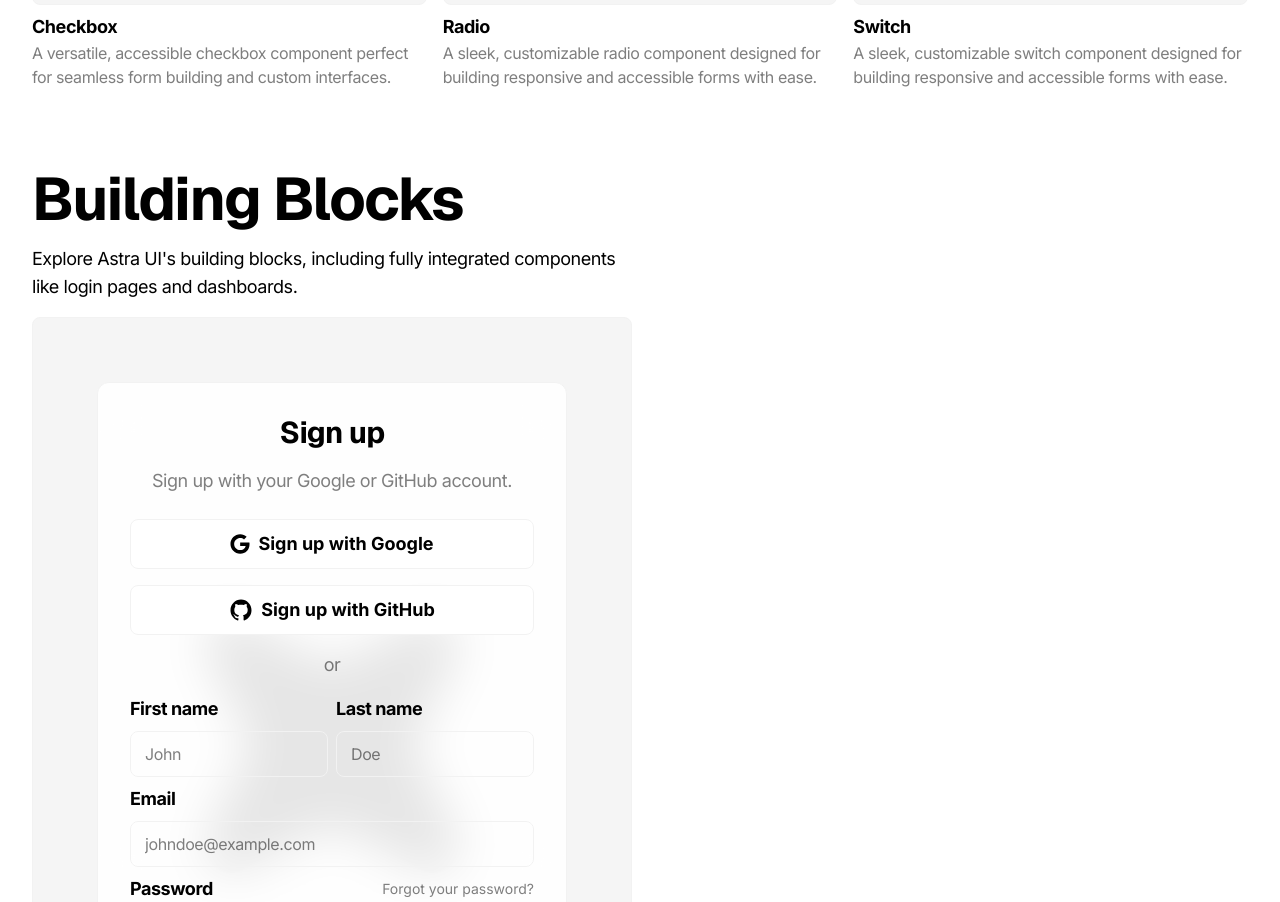
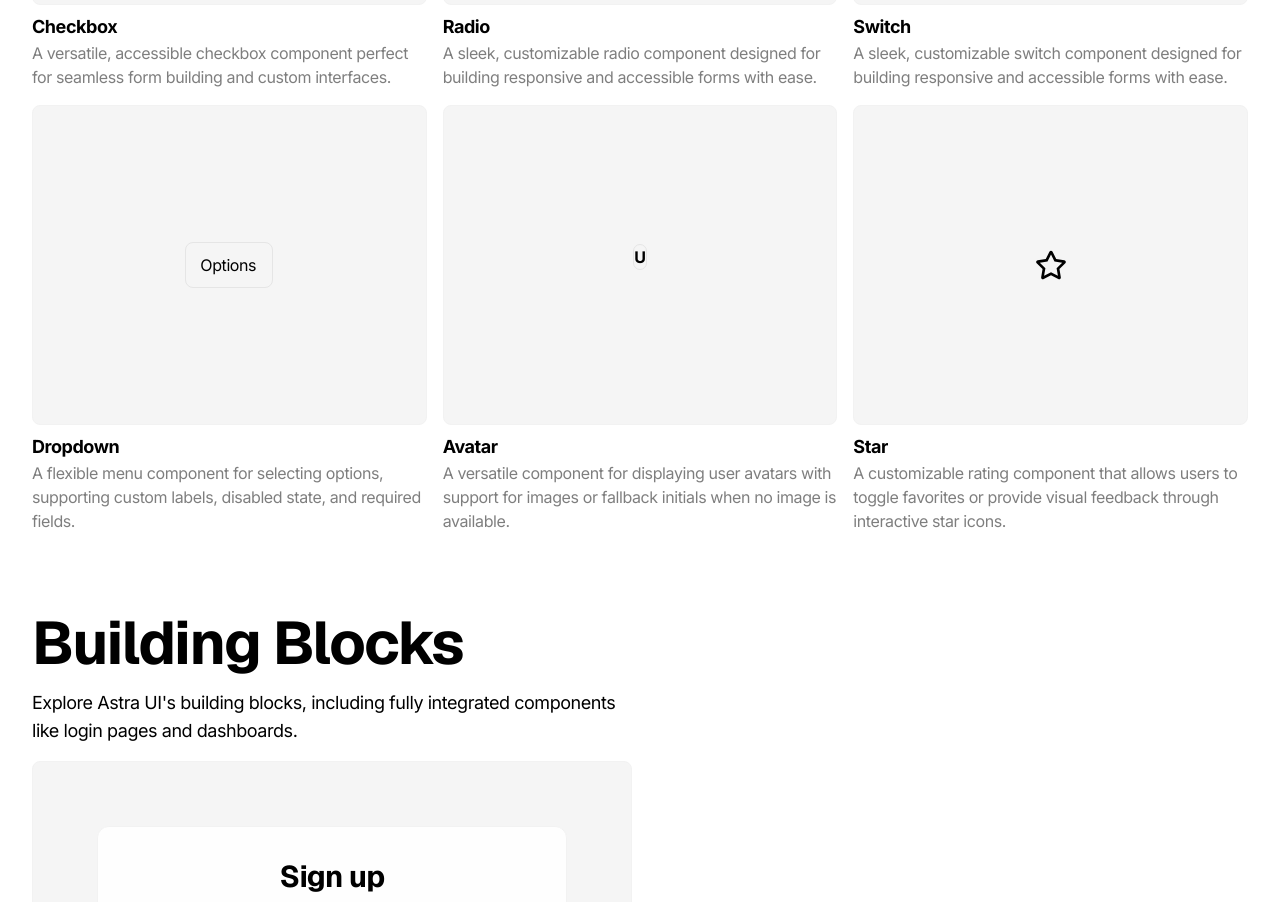
Before and after one commit to astraui/astraui, a Next.js app: page /components in a window 1280 px wide. Shown: the part 1455-2357 px from the top of the page. Built offline with nearby package versions, Linux system fonts and the light colour scheme.

Commit message:
Create 3 new components

```diff
--- /dev/null
+++ b/app/components/avatar/page.mdx
@@ -0,0 +1,40 @@
+import Avatar from '@/components/astra/Avatar';
+import ComponentWrapper from '@/components/ComponentWrapper';
+import CommandLine from '@/components/astra/CommandLine';
+
+# Avatar
+
+A versatile component for displaying user avatars with support for images or fallback initials when no image is available.
+
+<div className="my-8 flex flex-col gap-4">
+  <ComponentWrapper>
+    <div className="flex items-center gap-4">
+      <Avatar displayName="John Doe" size={128} />
+    </div>
+  </ComponentWrapper>
+</div>
+
+## Installation
+
+Install the Avatar component quickly using your favorite package manager with these simple commands.
+
+<div className="my-8 flex flex-col gap-4">
+  <CommandLine command="npx astui@latest add Avatar" />
+  <CommandLine command="pnpm dlx astui@latest add Avatar" />
+</div>
+
+## Usage
+
+See how to import and use the Avatar component in your projects.
+
+<div className="my-8 flex flex-col gap-4">
+  <CommandLine language="tsx" command='import Avatar from "@/components/astra/Avatar"' />
+  <CommandLine language="tsx" command='// With image avatar
+<Avatar
+  avatar="/path/to/avatar.jpg"
+  displayName="John Doe"
+  size={128}
+/>' />
+  <CommandLine language="tsx" command='// With fallback (displays initial "J")
+<Avatar displayName="John Doe" size={64} />' />
+</div>
--- a/app/components/components.ts
+++ b/app/components/components.ts
@@ -8,7 +8,8 @@ import CodeBlock from "@/components/astra/CodeBlock"
 import Checkbox from '@/components/astra/Checkbox';
 import Radio from '@/components/astra/Radio';
 import Switch from '@/components/astra/Switch';
-
+import Dropdown from '@/components/astra/Dropdown';
+import Avatar from '@/components/astra/Avatar';import Star from '@/components/astra/Star';
 interface ComponentItem {
   preview: React.ReactNode;
   name: string;
@@ -27,6 +28,9 @@ const codeBlock = React.createElement(CodeBlock);
 const checkbox = React.createElement(Checkbox);
 const radio = React.createElement(Radio);
 const switchComp = React.createElement(Switch);
+const dropdown = React.createElement(Dropdown);
+const avatar = React.createElement(Avatar);
+const star = React.createElement(Star);
 
 // Use the components in the array
 const components: ComponentItem[] = [
@@ -83,6 +87,24 @@ const components: ComponentItem[] = [
     name: "Switch",
     desc: "A sleek, customizable switch component designed for building responsive and accessible forms with ease.",
     link: "/components/switch"
+  },
+  {
+    preview: dropdown,
+    name: "Dropdown",
+    desc: "A flexible menu component for selecting options, supporting custom labels, disabled state, and required fields.",
+    link: "/components/dropdown"
+  },
+  {
+    preview: avatar,
+    name: "Avatar",
+    desc: "A versatile component for displaying user avatars with support for images or fallback initials when no image is available.",
+    link: "/components/avatar"
+  },
+  {
+    preview: star,
+    name: "Star",
+    desc: "A customizable rating component that allows users to toggle favorites or provide visual feedback through interactive star icons.",
+    link: "/components/star"
   }
 ];
 
--- /dev/null
+++ b/app/components/dropdown/page.mdx
@@ -0,0 +1,31 @@
+import Dropdown from '@/components/astra/Dropdown';
+import ComponentWrapper from '@/components/ComponentWrapper';
+import CommandLine from '@/components/astra/CommandLine';
+
+# Dropdown
+
+A flexible menu component for selecting options, supporting custom labels, disabled state, and required fields.
+
+<div className="my-8 flex flex-col gap-4">
+  <ComponentWrapper>
+    <Dropdown className="w-1/2"/>
+  </ComponentWrapper>
+</div>
+
+## Installation
+
+Install the Dropdown component quickly using your favorite package manager with these simple commands.
+
+<div className="my-8 flex flex-col gap-4">
+  <CommandLine command="npx astui@latest add Dropdown" />
+  <CommandLine command="pnpm dlx astui@latest add Dropdown" />
+</div>
+
+## Usage
+
+See how to import and use the Dropdown component with options and a change handler function.
+
+<div className="my-8 flex flex-col gap-4">
+  <CommandLine language="tsx" command='import Dropdown from "@/components/astra/Dropdown"' />
+  <CommandLine language="tsx" command='<Dropdown options={[{ value: "option1", label: "Option 1" }]} placeholder="Select an option" onChange={handleChange} />' />
+</div>
--- /dev/null
+++ b/app/components/star/page.mdx
@@ -0,0 +1,35 @@
+import Star from '@/components/astra/Star';
+import ComponentWrapper from '@/components/ComponentWrapper';
+import CommandLine from '@/components/astra/CommandLine';
+
+# Star
+
+A customizable rating component that allows users to toggle favorites or provide visual feedback through interactive star icons.
+
+<div className="my-8 flex flex-col gap-4">
+  <ComponentWrapper>
+    <div className="flex items-center gap-4">
+      <Star />
+    </div>
+  </ComponentWrapper>
+</div>
+
+## Installation
+
+Install the Star component quickly using your favorite package manager with these simple commands.
+
+<div className="my-8 flex flex-col gap-4">
+  <CommandLine command="npx astui@latest add Star" />
+  <CommandLine command="pnpm dlx astui@latest add Star" />
+</div>
+
+## Usage
+
+See how to import and use the Star component in your projects.
+
+<div className="my-8 flex flex-col gap-4">
+  <CommandLine language="tsx" command='import Star from "@/components/astra/Star"' />
+<Star />
+  <CommandLine language="tsx" command='// With custom props
+<Star initialValue={true} size={64} color="#FFD700" onClick={() => console.log("Star clicked!")} />' />
+</div>
--- a/app/page.tsx
+++ b/app/page.tsx
@@ -13,7 +13,7 @@ import CopyButton from './CopyButton'
 
 const Home: React.FC = () => {
   return (
-    <main className="flex flex-col gap-20">
+    <main className="flex fl flex-col gap-20">
       <section className="w-full flex flex-col gap-4">
         <h1>Design fast. Build smart. Shine with Astra UI.</h1>
         <p>Astra UI offers beautifully-designed, accessible components with seamless framework integration. Open-source and fully customizable.</p>
--- /dev/null
+++ b/components/astra/Avatar.tsx
@@ -0,0 +1,69 @@
+import React from "react";
+import { cn } from "@/lib/utils";
+import Image from "next/image";
+
+interface AvatarProps {
+  avatar?: string;
+  displayName: string;
+  size?: number;
+  backgroundColor?: string;
+  className?: string;
+}
+
+interface AvatarFallbackProps {
+  initial?: string;
+  size?: number;
+  className?: string;
+}
+
+const AvatarFallback: React.FC<AvatarFallbackProps> = ({
+  initial = "U",
+  size = 128,
+  className,
+}) => (
+  <div
+    className={cn(
+      "flex items-center justify-center rounded-full font-bold transition-all duration-200 hover:grayscale mb-4 border border-neutral-200 dark:border-neutral-800 text-black dark:text-white",
+      `!w-[${size}px] !h-[${size}px] !text-[${size * 0.33}px]`,
+      className
+    )}
+    aria-label={`${initial}'s profile initial`}
+  >
+    {initial}
+  </div>
+);
+
+const Avatar: React.FC<AvatarProps> = ({
+  avatar,
+  displayName,
+  size = 128,
+  backgroundColor = "bg-gray-100 dark:bg-gray-800",
+  className,
+}) => {
+  const initial = displayName?.charAt(0).toUpperCase() || "U";
+
+  if (!avatar) {
+    return <AvatarFallback initial={initial} size={size} className={className} />;
+  }
+
+  return (
+    <div
+      className={cn(
+        "relative overflow-hidden rounded-full mb-4",
+        `!w-[${size}px] !h-[${size}px]`,
+        className
+      )}
+    >
+      <Image
+        src={avatar}
+        alt={`${displayName}'s profile picture`}
+        fill
+        className="object-cover transition-all duration-200 hover:grayscale"
+        loading="eager"
+        fetchPriority="high"
+      />
+    </div>
+  );
+};
+
+export default Avatar;
--- /dev/null
+++ b/components/astra/Dropdown.tsx
@@ -0,0 +1,75 @@
+'use client';
+
+import React from 'react'
+import { cn } from '@/lib/utils'
+
+interface DropdownOption {
+  value: string
+  label: string
+}
+
+interface DropdownProps {
+  options?: DropdownOption[]
+  value?: string
+  onChange?: (value: string) => void
+  label?: string
+  placeholder?: string
+  className?: string
+  disabled?: boolean
+  required?: boolean
+}
+
+const defaultOptions: DropdownOption[] = [
+  { value: 'option1', label: 'Option 1' }
+]
+
+const Dropdown: React.FC<DropdownProps> = ({
+  options = defaultOptions,
+  value = '',
+  onChange = () => {},
+  label,
+  placeholder = 'Options',
+  className,
+  disabled = false,
+  required = false,
+}) => {
+  return (
+    <div className="w-full grid place-items-center">
+      {label && (
+        <label
+          htmlFor="dropdown"
+          className="block text-sm font-medium text-gray-700 mb-1"
+        >
+          {label}
+          {required && <span className="text-red-500 ml-1">*</span>}
+        </label>
+      )}
+      <select
+        id="dropdown"
+        value={value}
+        onChange={(e) => onChange?.(e.target.value)}
+        disabled={disabled}
+        required={required}
+        className={cn(
+          'text-sm md:text-base tracking-tight w-full flex flex-col py-2.5 px-3.5 rounded-lg',
+          'placeholder:text-black/50 dark:placeholder:text-white/50',
+          'text-black dark:text-white',
+          'border border-neutral-200 dark:border-neutral-800',
+          'disabled:bg-gray-100 disabled:cursor-not-allowed appearance-none text-center',
+          className
+        )}
+      >
+        <option value="" disabled>
+          {placeholder}
+        </option>
+        {options.map((option) => (
+          <option key={option.value} value={option.value}>
+            {option.label}
+          </option>
+        ))}
+      </select>
+    </div>
+  )
+}
+
+export default Dropdown
--- /dev/null
+++ b/components/astra/Star.tsx
@@ -0,0 +1,55 @@
+'use client'
+
+import React from "react";
+import { cn } from "@/lib/utils";
+import { FaRegStar, FaStar } from "react-icons/fa";
+
+interface StarProps {
+  initialValue?: boolean;
+  className?: string;
+  size?: number;
+  color?: string;
+  onClick?: () => void;
+}
+
+const Star: React.FC<StarProps> = ({
+  initialValue = false,
+  className,
+  size = 32,
+  color = "text-black dark:text-white",
+  onClick,
+}) => {
+  const [isStarred, setIsStarred] = React.useState(initialValue);
+
+  const handleClick: () => void = () => {
+    if (onClick) {
+      onClick();
+    }
+    setIsStarred(!isStarred);
+  };
+
+  return (
+    <button
+      onClick={handleClick}
+      className={cn(
+        "transition duration-200 hover:opacity-80",
+        className
+      )}
+      aria-label={isStarred ? "Unstar" : "Star"}
+    >
+      {isStarred ? (
+        <FaStar
+          className={color}
+          style={{ width: size, height: size }}
+        />
+      ) : (
+        <FaRegStar
+          className={color}
+          style={{ width: size, height: size }}
+        />
+      )}
+    </button>
+  );
+};
+
+export default Star;
```
